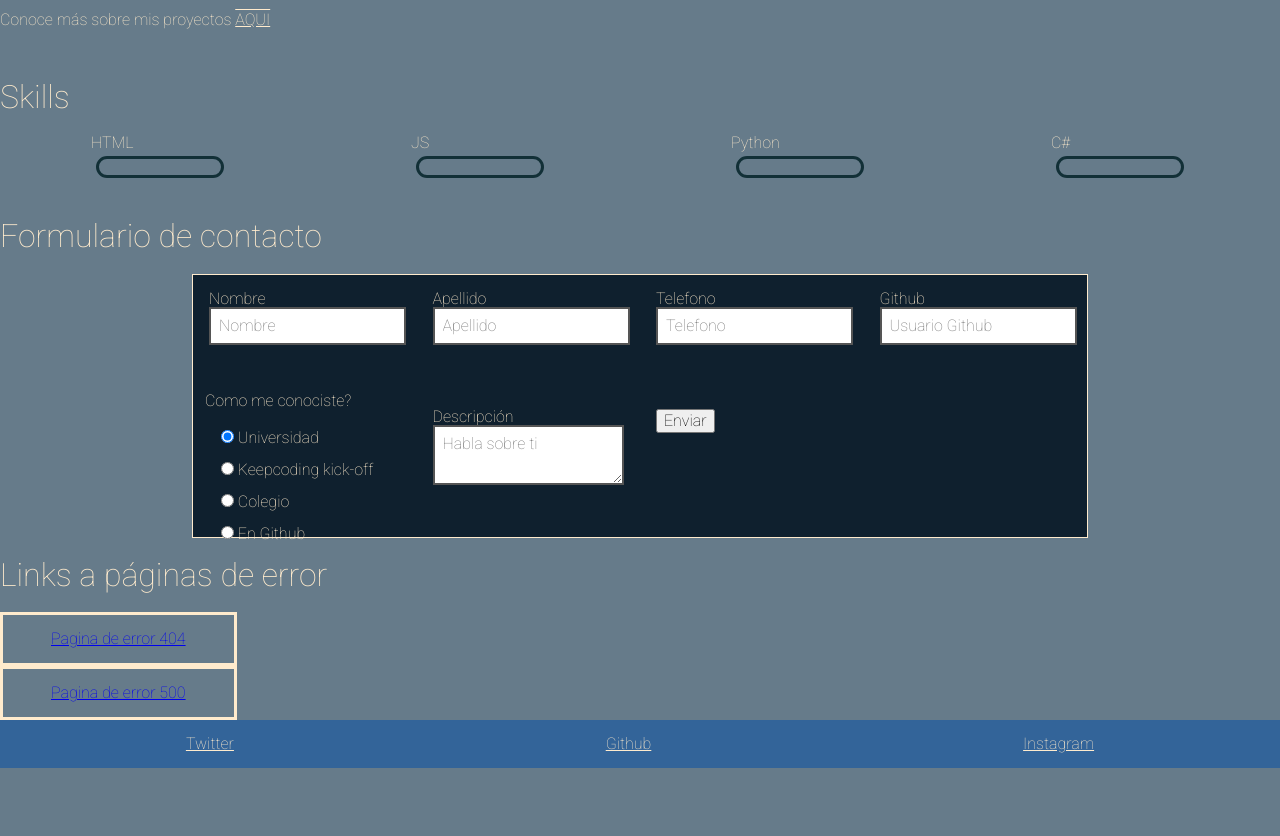
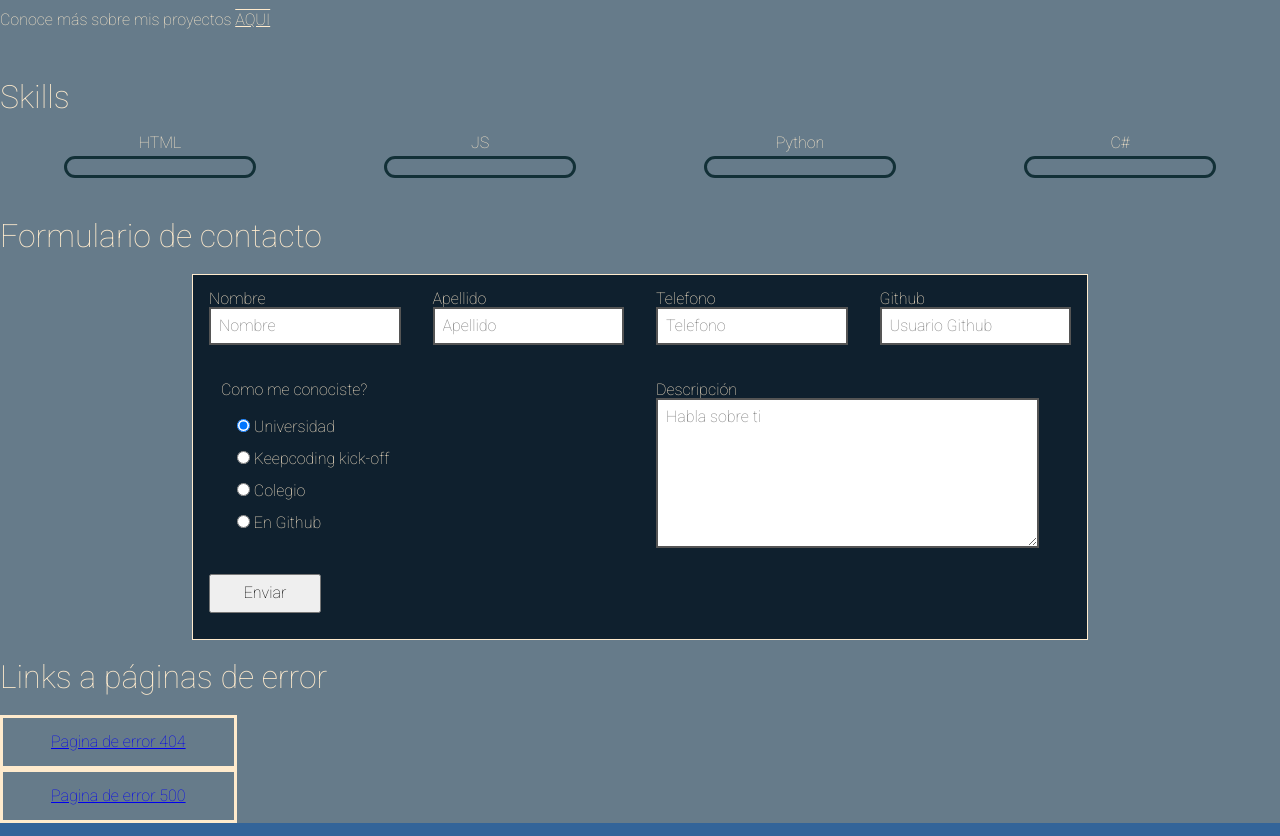
Before and after one commit to jtoledo2309/proyecto-html, a plain HTML site: page paginas/index.html in a window 1280 px wide. Shown: the part 1680-2516 px from the top of the page. Before the commit the page ends 2448 px from the top, so only its background shows below. Drawn offline with Linux system fonts and the light colour scheme.

Commit message:
Terminado versiones desktop de todas las paginas

```diff
--- a/css/error-pages.css
+++ b/css/error-pages.css
@@ -5,8 +5,10 @@
 
 .un-error {
     border: 3px solid var(--fonts-color);
-    width: 94vw;
+    width: 70vw;
     height: 50vh;
+    margin: auto;
+    padding: 1rem;
     display: flex;
     flex-direction: column;
     justify-content: space-around;
--- a/css/styles.css
+++ b/css/styles.css
@@ -118,8 +118,9 @@ picture img{
 }
 
 .carousel-images {
-    width: 100%;
+    width: 90vw;
     height: 30vh;
+    margin: auto;
     overflow: hidden;
     scroll-behavior: smooth;
     display: flex;
@@ -157,6 +158,12 @@ picture img{
     flex-direction: row;
     justify-content: space-around;
     flex-wrap: wrap;
+}
+
+.name-tech{
+    display: flex;
+    flex-direction: column;
+    align-items: center;
 }
 
 #caja-progreso {
@@ -228,6 +235,14 @@ picture img{
 
 /* Formulario */
 
+
+#form{
+    display: flex;
+    flex-direction: column;
+    background-color: #0F202E;
+    border: solid 1px var(--fonts-color);
+}
+
 form div {
     margin: 1rem;
 }
@@ -255,13 +270,16 @@ form div {
     background-color: var(--fonts-color);
 }
 
-#form{
-    display: flex;
-    flex-direction: column;
-    background-color: #0F202E;
-    border: solid 1px var(--fonts-color);
+#form button{
+    width: 7rem;
+    padding: 0.5rem;
 }
 
+#form button:hover{
+    background-color: var(--fonts-color);
+    width: 7rem;
+    padding: 0.5rem;
+}
 /* Paginas de error */
 .link-to-error{
     display: grid;
@@ -342,6 +360,33 @@ form div {
 
 
 
+@media (min-width: 410px){
+
+    .carousel-images {
+        max-width: 90vw;
+        height: 300px;
+        margin: auto;
+        overflow: hidden;
+        scroll-behavior: smooth;
+        display: flex;
+        flex-direction: column;
+        flex-wrap: wrap;
+    }
+
+    .progress-grid {
+        display: grid;
+        grid-template-columns: 50% 50%;
+        grid-template-rows: 50% 50%;
+    }
+    #caja-progreso {
+        width: 70%;
+        height: 1rem;
+        margin: 5px 5px;
+        padding: 0.5rem;
+        border-radius: 15px;
+        border: 3px solid var(--sencodary-color);
+    }
+}
 
 @media (min-width: 900px){
 
@@ -363,12 +408,28 @@ form div {
         flex-wrap: wrap;
     }
 
+    .progress-grid {
+        display: flex;
+        flex-direction: row;
+        justify-content: space-around;
+        flex-wrap: wrap;
+    }
+
+    #caja-progreso {
+        width: 12rem;
+        height: 1rem;
+        margin: 5px 5px;
+        padding: 0.5rem;
+        border-radius: 15px;
+        border: 3px solid var(--sencodary-color);
+    }
+
     #form{
         display: grid;
         grid-template-columns: 25% 25% 25% 25%;
-        grid-template-rows: 45% 45% 10%;
+        grid-template-rows: 25% 50% 25%;
         width: 70%;
-        margin-left: 15%;
+        margin: auto;
     }
 
     #form .nombre{
@@ -392,15 +453,25 @@ form div {
     }
 
     #form .description-area{
-        grid-area: 2 / 3 / 3 / 5;
+        grid-area: 2 / 2 / 3 / 5;
     }
 
-    #form button{
+    #form .boton{
         grid-area: 3 / 1 / 4 / 2;
+        display: flex;
+        align-items: center;
+    }
+
+    #form input[type=text]{
+        width: 100%;
+    }
+
+    #form input[type=tel]{
+        width: 100%;
     }
 
     #form textarea{
-        width: 100%;
-        height: 70%;
+        width: 200%;
+        height: 100%;
     }
 }
--- a/paginas/index.html
+++ b/paginas/index.html
@@ -78,25 +78,25 @@
         <h1>Skills</h1>
 
         <div class="progress-grid">
-            <div>HTML
+            <div class="name-tech">HTML
                 <div id="caja-progreso">
                     <div class="html" id="barra"></div>
                 </div>
             </div>
 
-            <div>JS
+            <div class="name-tech">JS
                 <div id="caja-progreso">
                     <div class="js" id="barra"></div>
                 </div>
             </div>
 
-            <div>Python
+            <div class="name-tech">Python
                 <div id="caja-progreso">
                     <div class="python"id="barra"></div>
                 </div>
             </div>
 
-            <div>C#
+            <div class="name-tech">C#
                 <div id="caja-progreso">
                     <div class="c"id="barra"></div>
                 </div>
@@ -129,7 +129,8 @@
             <input type="text" class="github" id="git" name="git" placeholder="Usuario Github" title="@usuario" pattern="^@[^\s]+">
         </div>
 
-            <fieldset required class="conocimineto">
+        <div class="conocimiento">
+            <fieldset required>
                 <legend>Como me conociste?</legend>
 
                 <div>
@@ -152,15 +153,15 @@
                     <label for="github">En Github</label>
                 </div>
             </fieldset>
-
+        </div>
         <div>
             <label for="descripcion">Descripción</label>
             <textarea required type="text" id="descripcion" name="desc" class="description-area" maxlength="180" placeholder="Habla sobre ti"></textarea>
         </div>
 
 
-        <div>
-            <button class="boton" type="submit">Enviar</button>
+        <div class="boton">
+            <button type="submit">Enviar</button>
         </div>
      </form>
 
```
